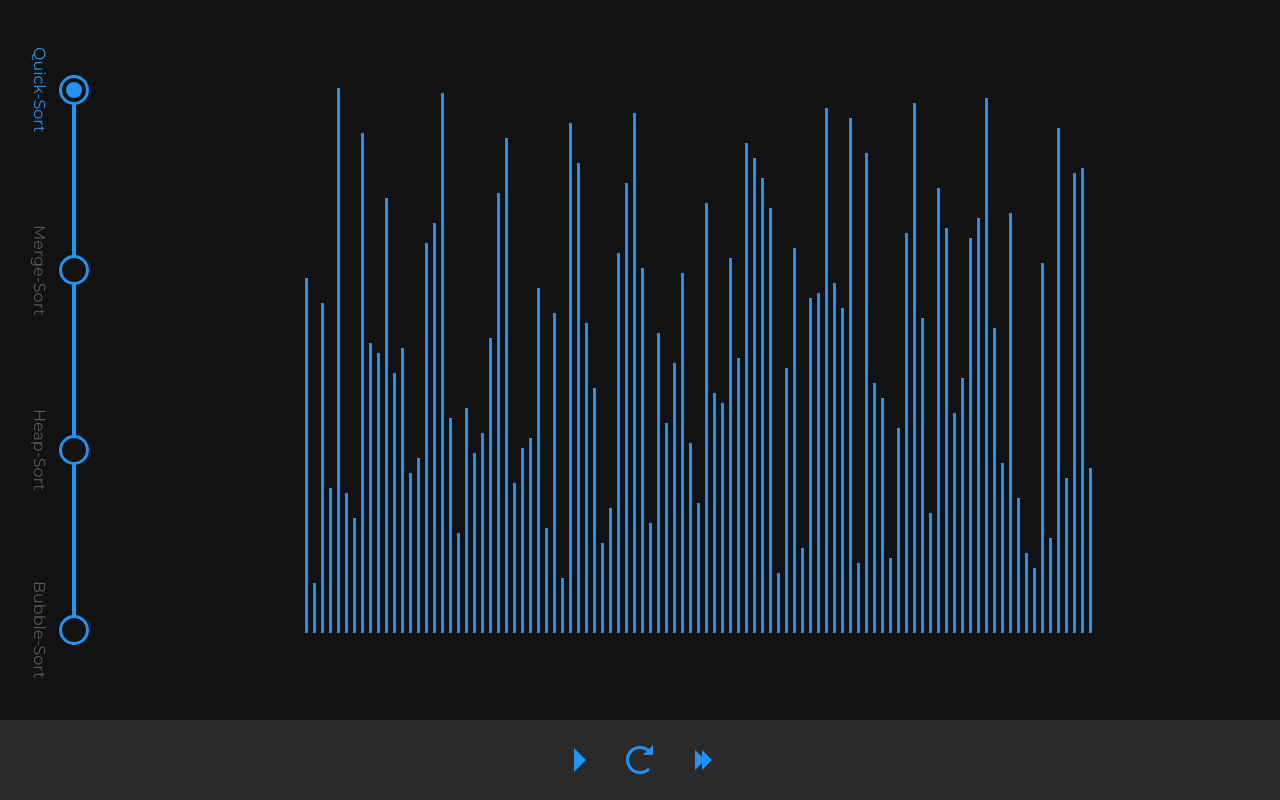
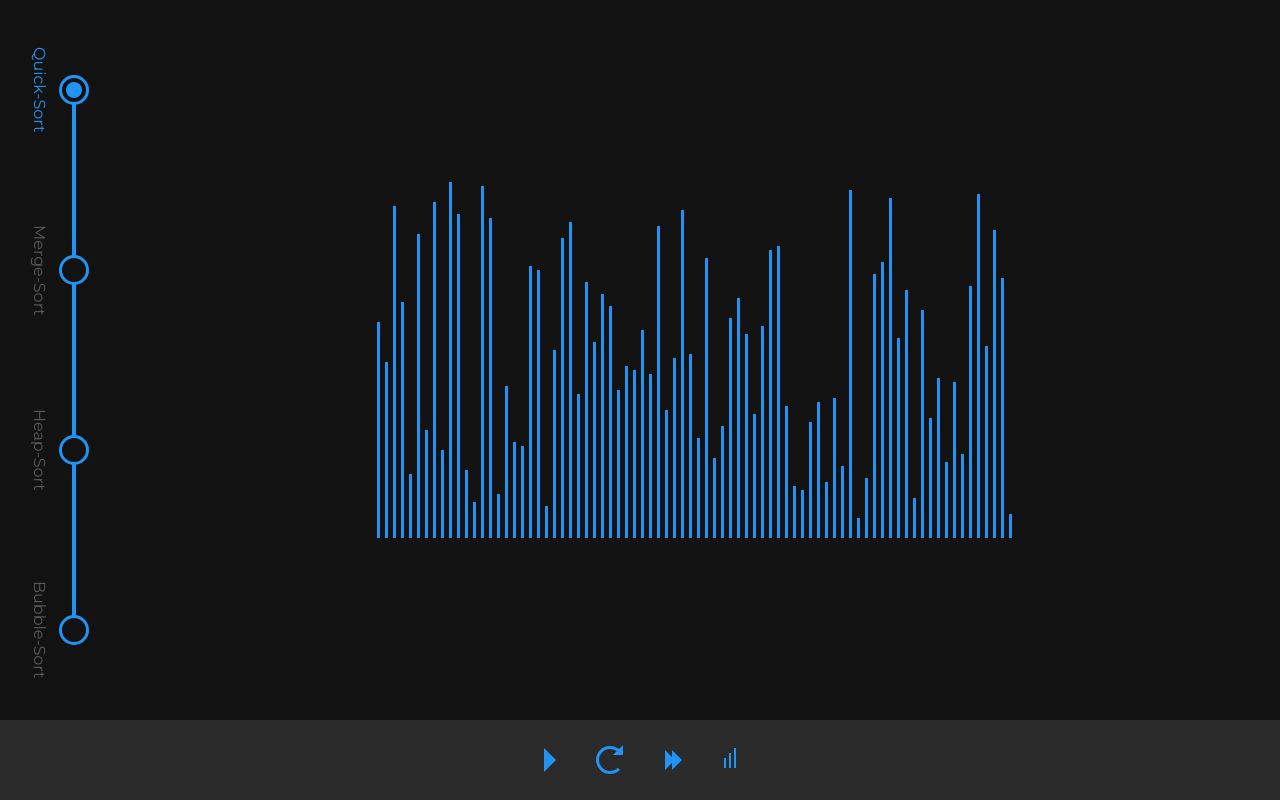
Before and after one commit to dcevpersonal/Sorting-Algorithm-Visualizer, a React (Create React App) app: page / in a window 1280 px wide. Built offline with nearby package versions, Linux system fonts and the light colour scheme.

Commit message:
Design And Dev Finish

```diff
--- a/src/App.tsx
+++ b/src/App.tsx
@@ -21,9 +21,11 @@ function App() {
   };
 
   const selectSpeedF = (value: number) => {
-    console.log(selectSpeed);
+    setSelectSpeed(value);
+  };
 
-    setSelectSpeed(value);
+  const selectSizeF = (value: number) => {
+    setSelectSize(value);
   };
 
   const startGenerateArrayF = () => [
@@ -36,7 +38,8 @@ function App() {
   const [selectAlgorithm, setSelectAlgorithm] = useState(0);
   const [sortRunning, setSortRunning] = useState(false);
   const [startGenerateArray, setStartGenerateArray] = useState(false);
-  const [selectSpeed, setSelectSpeed] = useState(100);
+  const [selectSpeed, setSelectSpeed] = useState(10);
+  const [selectSize, setSelectSize] = useState(80);
 
   return (
     <div className={Style.App}>
@@ -48,12 +51,15 @@ function App() {
           sortRunning={sortRunning}
           setSortRunningF={setSortRunningF}
           selectAlgorithm={selectAlgorithm}
+          selectSize={selectSize}
           startGenerateArray={startGenerateArray}
         />
       </div>
 
       <ControlPanel
         selectSpeedF={selectSpeedF}
+        selectSizeF={selectSizeF}
+        selectSize={selectSize}
         selectSpeed={selectSpeed}
         startSorting={startSorting}
         sortRunning={sortRunning}
--- a/src/components/Blocks/Grid.tsx
+++ b/src/components/Blocks/Grid.tsx
@@ -18,6 +18,7 @@ interface props {
   sortRunning: boolean;
   selectAlgorithm: number;
   selectSpeed: number;
+  selectSize: number;
   startGenerateArray: boolean;
 }
 
@@ -25,9 +26,9 @@ function Grid(props: props) {
   const generateArray = () => {
     const array: Array<number> = [];
     for (let i = 0; i < keysSize; i++) {
-      let number = Math.floor(Math.random() * keysSize + 10);
+      let number = Math.floor(Math.random() * (keysSize + 10 - 5) + 5);
       if (array.includes(number)) {
-        number = Math.floor(Math.random() * keysSize + 10);
+        number = Math.floor(Math.random() * (keysSize - 10 - 5) + 5);
         i--;
       } else {
         array.push(number);
@@ -37,11 +38,7 @@ function Grid(props: props) {
   };
 
   const regenerateArray = () => {
-    setKeys((v) => {
-      setKeysModif(() => {
-        const array = v.slice(0);
-        return array;
-      });
+    setKeys(() => {
       return generateArray();
     });
 
@@ -109,7 +106,7 @@ function Grid(props: props) {
 
   const [firstRender, setFirstRender] = useState(false);
 
-  const [keysSize, setKeysSize] = useState(100);
+  const [keysSize, setKeysSize] = useState(150);
 
   const [keys, setKeys] = useState(() => {
     return generateArray();
@@ -131,8 +128,8 @@ function Grid(props: props) {
   const animRef = useRef(anim);
   animRef.current = anim;
 
-  const [currentAnim, setCurrentAnim] = useState([0, 0, 0, 0]);
-  const [currentFrame, setCurrentFrame] = useState(0);
+  const [currentAnim, setCurrentAnim] = useState([NaN, NaN, NaN, NaN]);
+  const [currentFrame, setCurrentFrame] = useState(NaN);
 
   const currentFrameRef = useRef(currentFrame);
   currentFrameRef.current = currentFrame;
@@ -160,6 +157,27 @@ function Grid(props: props) {
     }
   }, [props.startGenerateArray]);
 
+  useEffect(() => {
+    if (!props.sortRunning) {
+      setKeysSize(props.selectSize);
+    }
+  }, [props.selectSize]);
+
+  useEffect(() => {
+    if (!props.sortRunning) {
+      regenerateArray();
+    }
+  }, [keysSize]);
+
+  useEffect(() => {
+    setKeysModif(() => {
+      const array = keys.slice(0);
+      return array;
+    });
+  }, [keys]);
+
+  console.log(keysModif);
+
   return (
     <div className={Style.Grid}>
       <div className={Style.Grid_Container}>
@@ -180,7 +198,6 @@ function Grid(props: props) {
               }
               section={
                 i >= currentSection[0] && i <= currentSection[1] ? true : false
-                // false
               }
             />
           );
--- a/src/components/Blocks/Key.tsx
+++ b/src/components/Blocks/Key.tsx
@@ -19,7 +19,7 @@ function Key(props: props) {
           : Style.Key
       }
       style={{
-        height: `${props.size * 5}px`,
+        height: `${props.size * 4}px`,
       }}
       id={props.iden}
     ></div>
--- a/src/components/UI/Circular-Button.module.scss
+++ b/src/components/UI/Circular-Button.module.scss
@@ -75,6 +75,36 @@
         }
     }
 
+    &_Size {
+        display: flex;
+        position: relative;
+        width: 2px;
+        height: 15px;
+        background: var(--Blue-1);
+        transition: background 0.3s ease-out;
+        flex-direction: column;
+        align-items: center;
+        justify-content: flex-end;
+        &::before {
+            position: absolute;
+            content: "";
+            width: 2px;
+            height: 10px;
+            background: var(--Blue-1);
+            margin-left: -10px;
+            transition: border-color 0.3s ease-out;
+        }
+        &::after {
+            position: absolute;
+            content: "";
+            width: 2px;
+            height: 20px;
+            background: var(--Blue-1);
+            margin-left: 10px;
+            transition: border-color 0.3s ease-out;
+        }
+    }
+
     &_Svg {
         position: absolute;
         width: 50px;
@@ -117,6 +147,16 @@
             border-left-color: var(--Black-4);
             &::after {
                 border-left-color: var(--Black-4-Solid);
+            }
+        }
+
+        .CircularButton_Size {
+            background: var(--Black-4);
+            &::before {
+                background: var(--Black-4-Solid);
+            }
+            &::after {
+                background: var(--Black-4-Solid);
             }
         }
 
--- a/src/components/UI/Circular-Button.tsx
+++ b/src/components/UI/Circular-Button.tsx
@@ -5,7 +5,9 @@ interface props {
   starSorting?(): void;
   startGenerateArrayF?(): void;
   selectSpeedF?(value: number): void;
+  selectSizeF?(value: number): void;
   selectSpeed?: number;
+  selectSize?: number;
   sortRunning: boolean;
   type: string;
   id: string;
@@ -43,13 +45,23 @@ function CircularButton(props: props) {
             } else {
               props.selectSpeedF(0);
             }
+          } else if (
+            props.type === "size" &&
+            props.selectSizeF &&
+            props.selectSize !== undefined
+          ) {
+            if (props.selectSize < 150) {
+              props.selectSizeF(props.selectSize + 10);
+            } else {
+              props.selectSizeF(0);
+            }
           }
         }
       }}
       onWheel={(e) => {
         if (
-          props.type === "size" ||
-          (props.type === "speed" && !props.sortRunning)
+          (props.type === "size" || props.type === "speed") &&
+          !props.sortRunning
         ) {
           if (
             props.type === "speed" &&
@@ -69,6 +81,24 @@ function CircularButton(props: props) {
                 props.selectSpeedF(150);
               }
             }
+          } else if (
+            props.type === "size" &&
+            props.selectSizeF &&
+            props.selectSize !== undefined
+          ) {
+            if (e.nativeEvent.deltaY < 0) {
+              if (props.selectSize < 150) {
+                props.selectSizeF(props.selectSize + 10);
+              } else {
+                props.selectSizeF(0);
+              }
+            } else {
+              if (props.selectSize > 0) {
+                props.selectSizeF(props.selectSize - 10);
+              } else {
+                props.selectSizeF(150);
+              }
+            }
           }
         }
       }}
@@ -86,6 +116,12 @@ function CircularButton(props: props) {
                 ? `${
                     props.selectSpeed !== undefined
                       ? props.selectSpeed + 50
+                      : 200
+                  }`
+                : props.type === "size"
+                ? `${
+                    props.selectSize !== undefined
+                      ? 200 - props.selectSize
                       : 200
                   }`
                 : "",
@@ -108,8 +144,13 @@ function CircularButton(props: props) {
       <div
         className={Style.CircularButton_Speed}
         style={{
-          display:
-            props.type === "speed" || props.type === "size" ? "" : "none",
+          display: props.type === "speed" ? "" : "none",
+        }}
+      ></div>
+      <div
+        className={Style.CircularButton_Size}
+        style={{
+          display: props.type === "size" ? "" : "none",
         }}
       ></div>
     </button>
--- a/src/components/UI/Control-Panel.tsx
+++ b/src/components/UI/Control-Panel.tsx
@@ -7,7 +7,9 @@ interface props {
   startSorting(): void;
   startGenerateArrayF(): void;
   selectSpeedF(value: number): void;
+  selectSizeF(value: number): void;
   selectSpeed: number;
+  selectSize: number;
   sortRunning: boolean;
 }
 
@@ -27,12 +29,17 @@ function ControlPanel(props: props) {
         id={Style.CircularButton}
       />
       <CircularButton
-        starSorting={props.startSorting}
         sortRunning={props.sortRunning}
-        startGenerateArrayF={props.startGenerateArrayF}
         type={"speed"}
         selectSpeed={props.selectSpeed}
         selectSpeedF={props.selectSpeedF}
+        id={Style.CircularButton}
+      />
+      <CircularButton
+        sortRunning={props.sortRunning}
+        type={"size"}
+        selectSizeF={props.selectSizeF}
+        selectSize={props.selectSize}
         id={Style.CircularButton}
       />
     </div>
```
